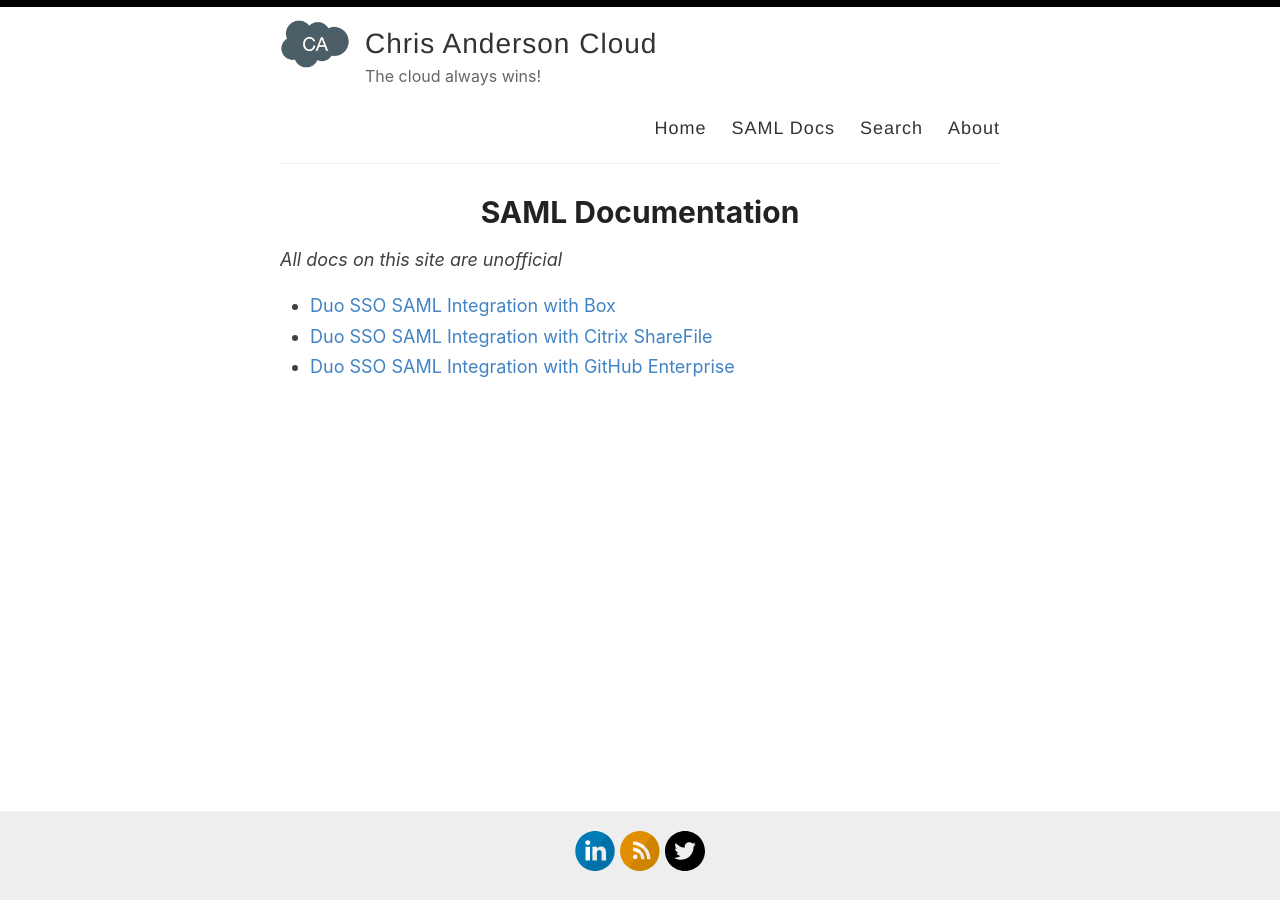
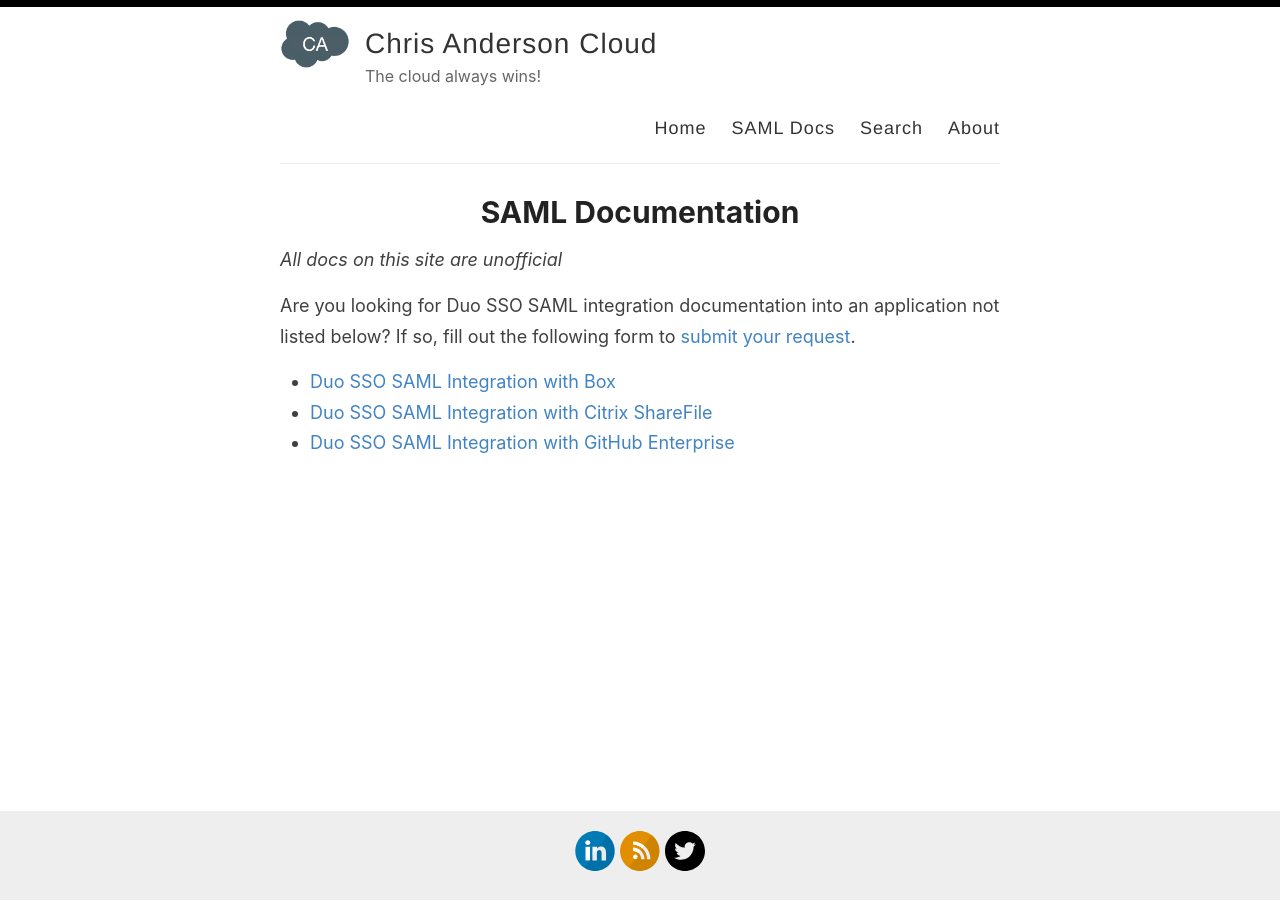
Before and after one commit to christophe81/christophe81.github.io, a Jekyll site: the page built from _pages/saml-docs.md, in a window 1280 px wide. Built offline with Jekyll 4.4.1, drawn with Linux system fonts in a browser that asks for light colours.

Commit message:
Update saml-docs.md

```diff
--- a/_pages/saml-docs.md
+++ b/_pages/saml-docs.md
@@ -6,6 +6,8 @@
 
 *All docs on this site are unofficial*
 
+Are you looking for Duo SSO SAML integration documentation into an application not listed below? If so, fill out the following form to [submit your request](https://podio.com/webforms/24537515/1795360).
+
 * [Duo SSO SAML Integration with Box](https://chrisanderson.cloud/Duo-SSO-Box/)
 * [Duo SSO SAML Integration with Citrix ShareFile](https://chrisanderson.cloud/Duo-SSO-Citrix-ShareFile/)
 * [Duo SSO SAML Integration with GitHub Enterprise](https://chrisanderson.cloud/Duo-SSO-GitHub-Enterprise/)
```
